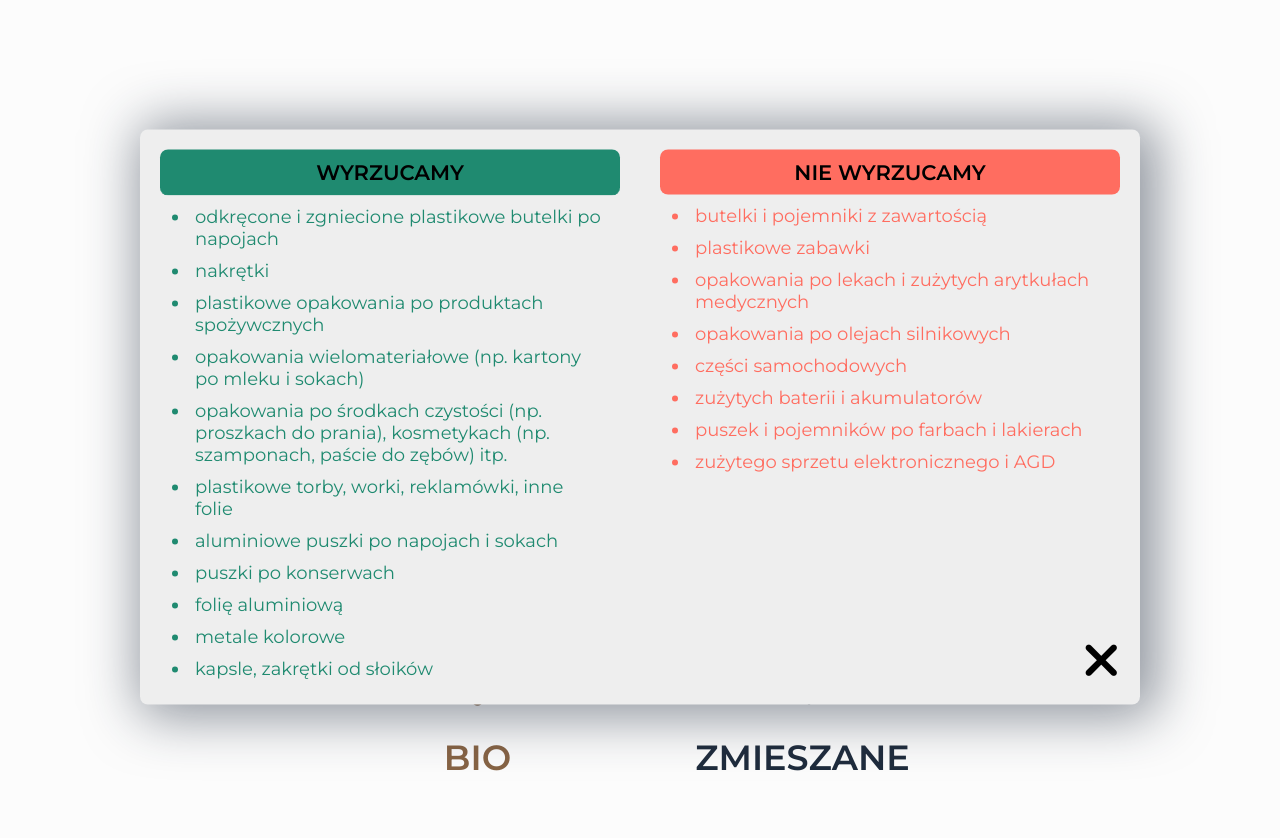
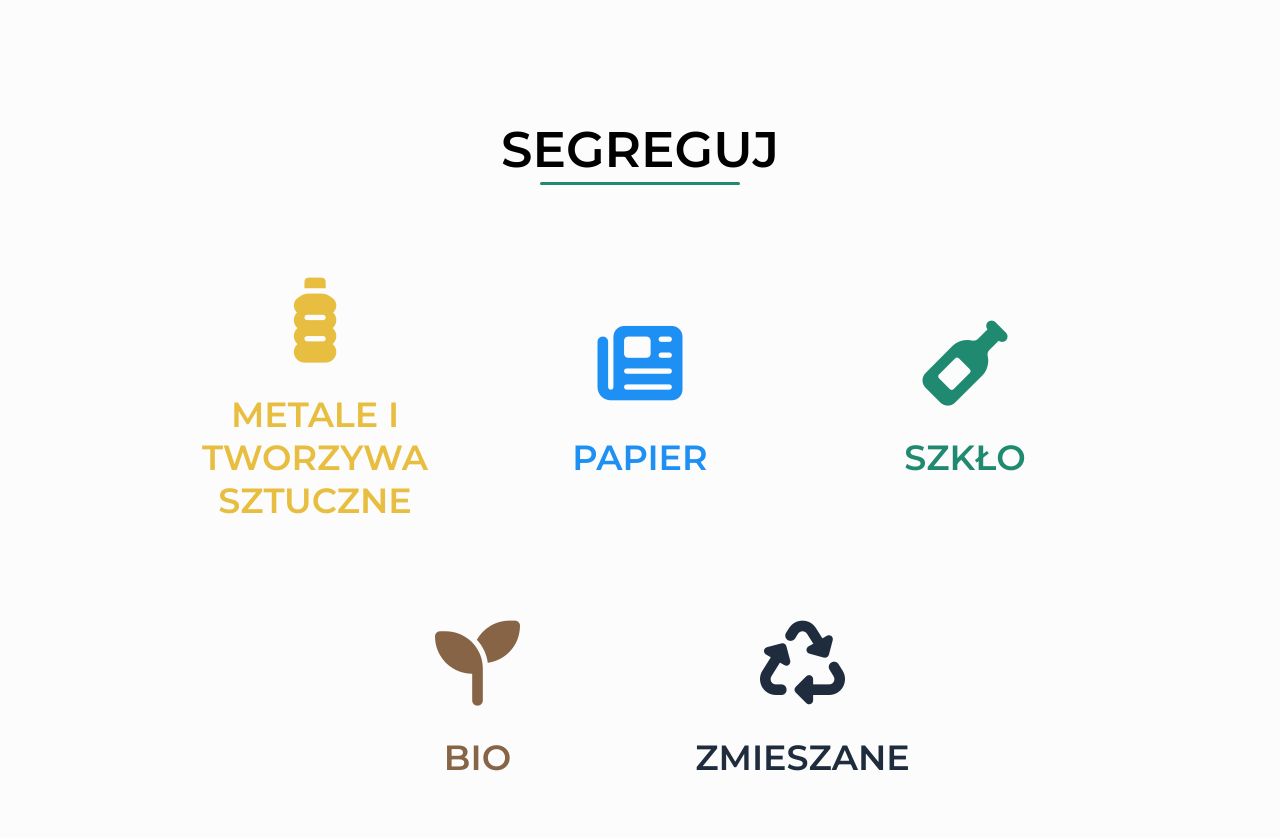
Before and after one commit to BuszujacyWPszenzycie/BeEco, a plain HTML site: page index.html in a window 1280 px wide. Shown: the part 1860-2698 px from the top of the page. Drawn offline with nearby package versions, Linux system fonts and the light colour scheme.

```diff
--- a/index.html
+++ b/index.html
@@ -121,7 +121,7 @@
 
         </div>
 
-        <div class="modal modal--one show-modal">
+        <div class="modal modal--one">
 
           <div class="modal__box">
             <h3 class="modal__box-title modal__box-title--yes">Wyrzucamy</h3>
```
Also changed, not shown: 1 other file.
